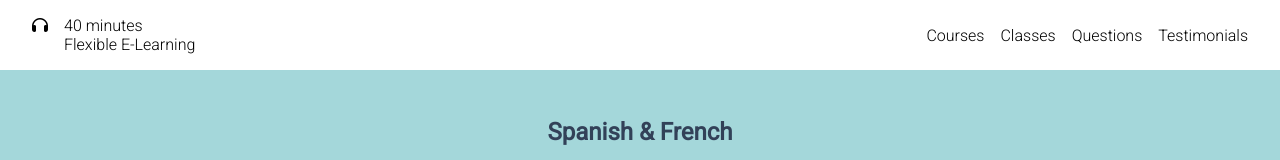
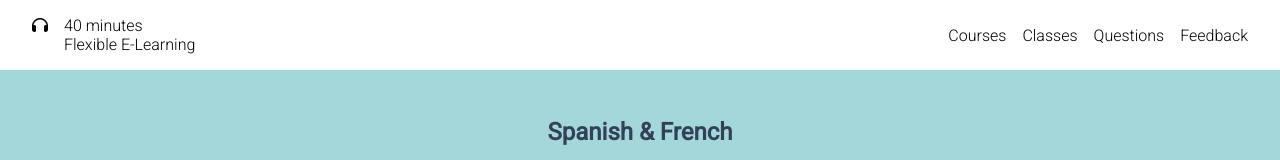
Before and after one commit to ShannonIanthe/Lisa, a plain HTML site: page index.html in a window 1280 px wide. Shown: the top 160 px of the page. Drawn offline with Linux system fonts and the light colour scheme.

Commit message:
changing testimonials to feedback on navbar

```diff
--- a/index.html
+++ b/index.html
@@ -27,7 +27,7 @@
         <!--<a href="" and put id-->
         <p><a href="#classes">Classes</a></p>
         <p><a href="#questions">Questions</a></p>
-        <p><a href="#testim">Testimonials</a></p>
+        <p><a href="#testim">Feedback</a></p>
       </div>
     </nav>
 
```
Also changed, not shown: 6 other files.
